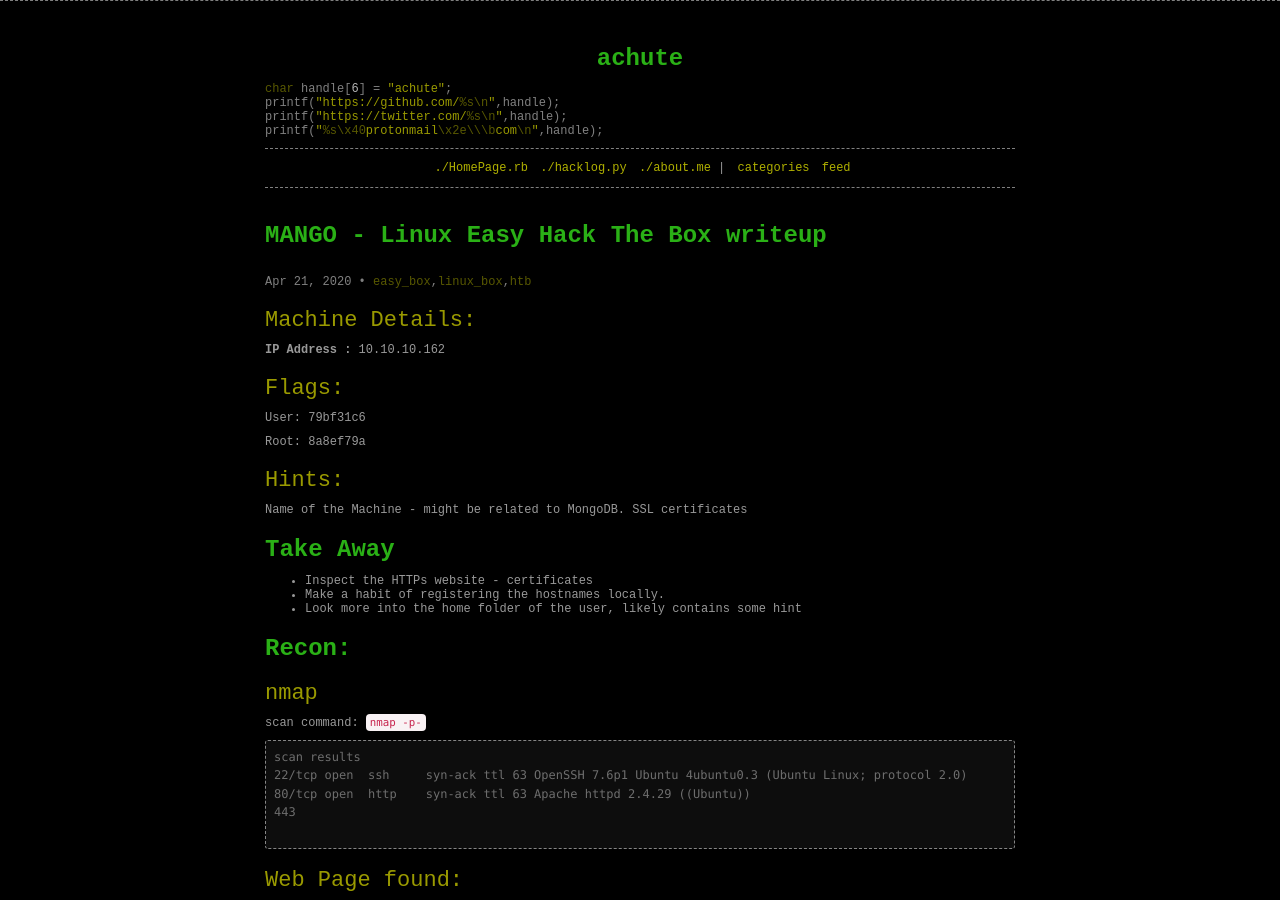
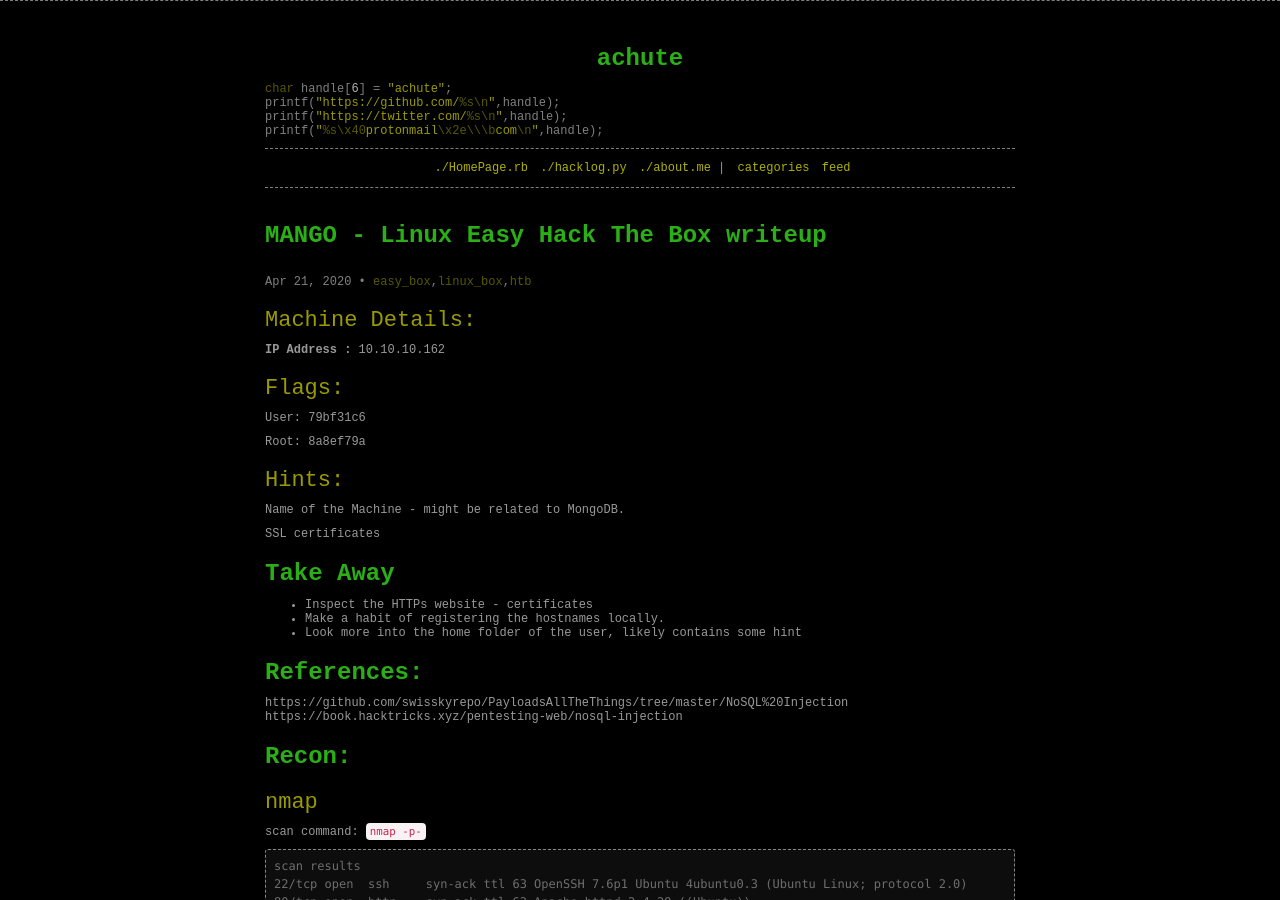
Before and after one commit to achute/achute.github.io, a Jekyll site: the page built from _posts/htb/linuxbox/2020-04-21-[HTB-BOX]mango-linux-easy.md, in a window 1280 px wide and 900 px high. Built offline with Jekyll 4.4.1, drawn with Linux system fonts in a browser that asks for light colours.

Commit message:
Add reference

```diff
--- a/_posts/htb/linuxbox/2020-04-21-[HTB-BOX]mango-linux-easy.md
+++ b/_posts/htb/linuxbox/2020-04-21-[HTB-BOX]mango-linux-easy.md
@@ -21,6 +21,7 @@ Root: 8a8ef79a
 
 ## Hints:
 Name of the Machine - might be related to MongoDB.
+
 SSL certificates
 
 
@@ -28,6 +29,10 @@ SSL certificates
 * Inspect the HTTPs website - certificates
 * Make a habit of registering the hostnames locally.
 * Look more into the home folder of the user, likely contains some hint
+
+# References:
+https://github.com/swisskyrepo/PayloadsAllTheThings/tree/master/NoSQL%20Injection
+https://book.hacktricks.xyz/pentesting-web/nosql-injection
 
 # Recon:
 ## nmap
```
